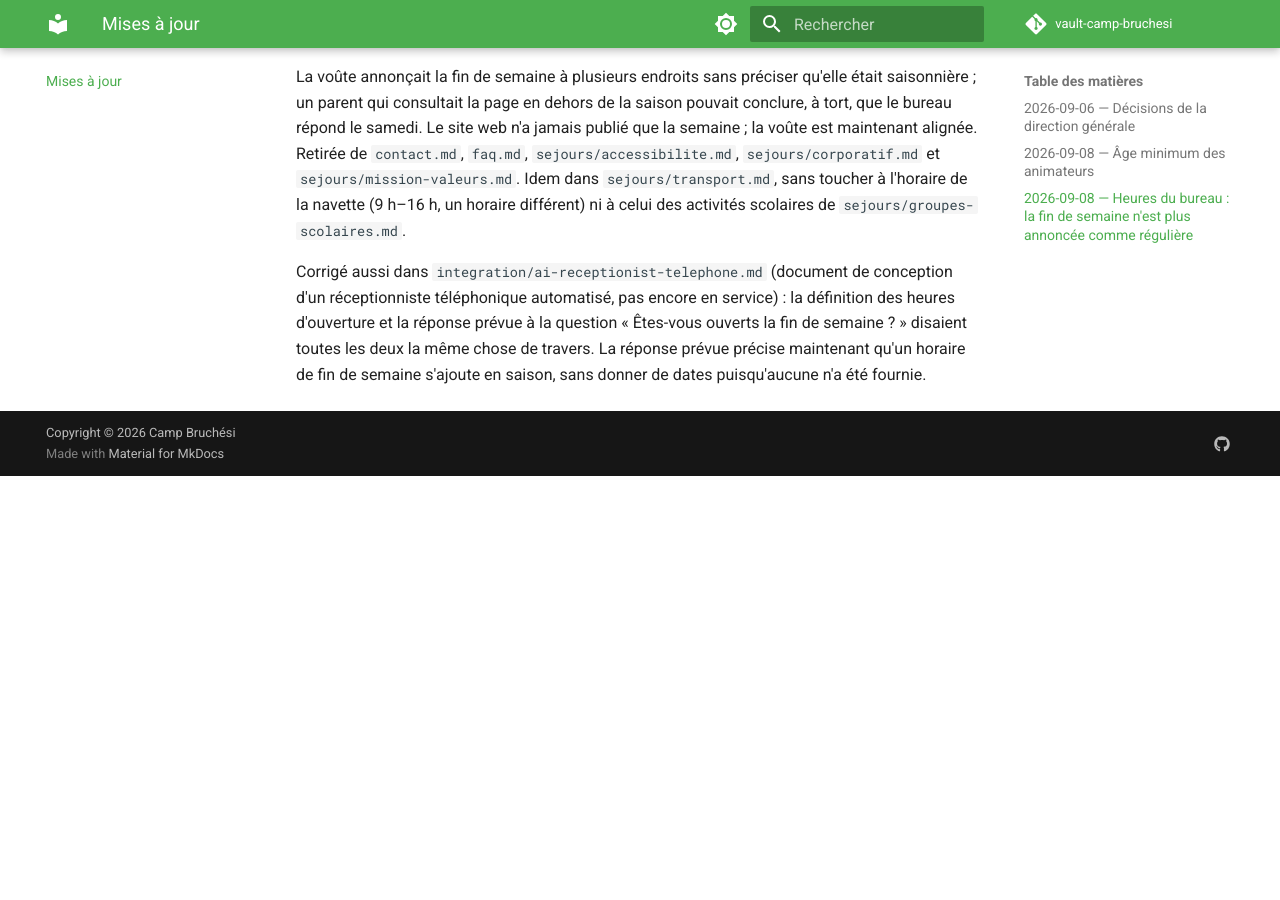
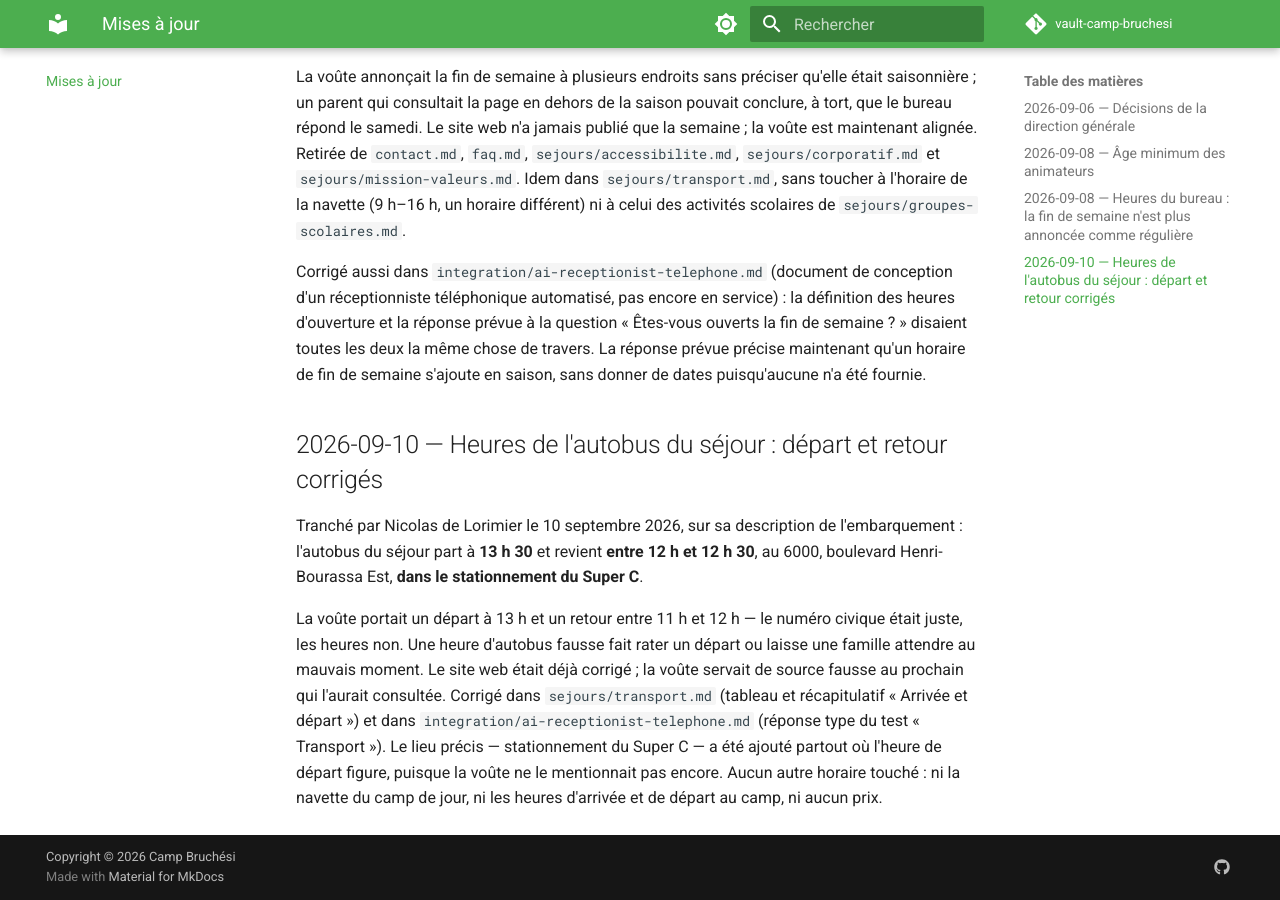
Before and after one commit to ndelorimier/vault-camp-bruchesi, an MkDocs documentation site: the page built from docs/mises-a-jour.md, in a window 1280 px wide and 900 px high, scrolled down 1193 px. Built offline with MkDocs 1.6.1 and Material for MkDocs 9.7.7, drawn with Linux system fonts in a browser that asks for light colours; comment, search, counter and statistics services are not loaded; before the commit the page ends 1669 px from its top, so only the background shows below that.

Commit message:
fix: heures de l'autobus du séjour au 6000 Henri-Bourassa Est
Tranché par Nicolas de Lorimier le 10 septembre 2026, sur sa description de
l'embarquement : départ à 13 h 30 (la voûte portait 13 h) et retour entre
12 h et 12 h 30 (la voûte portait 11 h à 12 h). Le numéro civique était
juste, les heures non ; le site web était déjà corrigé, la voûte servait
de source fausse. Ajouté aussi le lieu précis que Nicolas donne et que la
voûte n'avait pas : l'embarquement se fait dans le stationnement du
Super C.

Corrigé dans sejours/transport.md (tableau et récapitulatif « Arrivée et
départ ») et dans integration/ai-receptionist-telephone.md (réponse type
du test « Transport »). Navette du camp de jour, heures d'arrivée/départ
au camp, prix et formation/ non touchés. Journal ajouté à
mises-a-jour.md.

Co-Authored-By: Claude Opus 5 <noreply@anthropic.com>

```diff
--- a/docs/mises-a-jour.md
+++ b/docs/mises-a-jour.md
@@ -63,3 +63,22 @@ question « Êtes-vous ouverts la fin de semaine ? » disaient toutes les deux
 la même chose de travers. La réponse prévue précise maintenant qu'un horaire
 de fin de semaine s'ajoute en saison, sans donner de dates puisqu'aucune
 n'a été fournie.
+
+## 2026-09-10 — Heures de l'autobus du séjour : départ et retour corrigés
+
+Tranché par Nicolas de Lorimier le 10 septembre 2026, sur sa description de
+l'embarquement : l'autobus du séjour part à **13 h 30** et revient **entre
+12 h et 12 h 30**, au 6000, boulevard Henri-Bourassa Est, **dans le
+stationnement du Super C**.
+
+La voûte portait un départ à 13 h et un retour entre 11 h et 12 h — le numéro
+civique était juste, les heures non. Une heure d'autobus fausse fait rater un
+départ ou laisse une famille attendre au mauvais moment. Le site web était
+déjà corrigé ; la voûte servait de source fausse au prochain qui l'aurait
+consultée. Corrigé dans `sejours/transport.md` (tableau et récapitulatif
+« Arrivée et départ ») et dans `integration/ai-receptionist-telephone.md`
+(réponse type du test « Transport »). Le lieu précis — stationnement du
+Super C — a été ajouté partout où l'heure de départ figure, puisque la
+voûte ne le mentionnait pas encore. Aucun autre horaire touché : ni la
+navette du camp de jour, ni les heures d'arrivée et de départ au camp, ni
+aucun prix.
```
Also changed, not shown: docs/integration/ai-receptionist-telephone.md (+1 -1 lines), docs/sejours/transport.md (+4 -4 lines).
